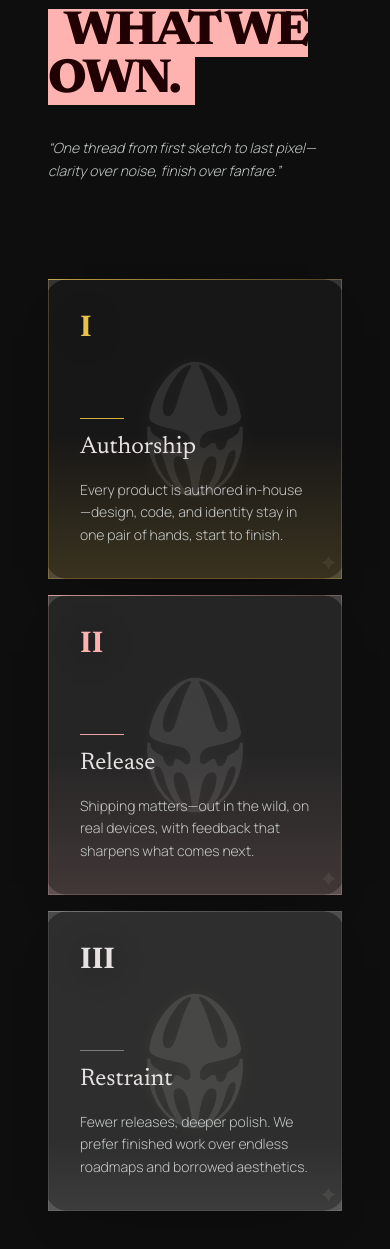
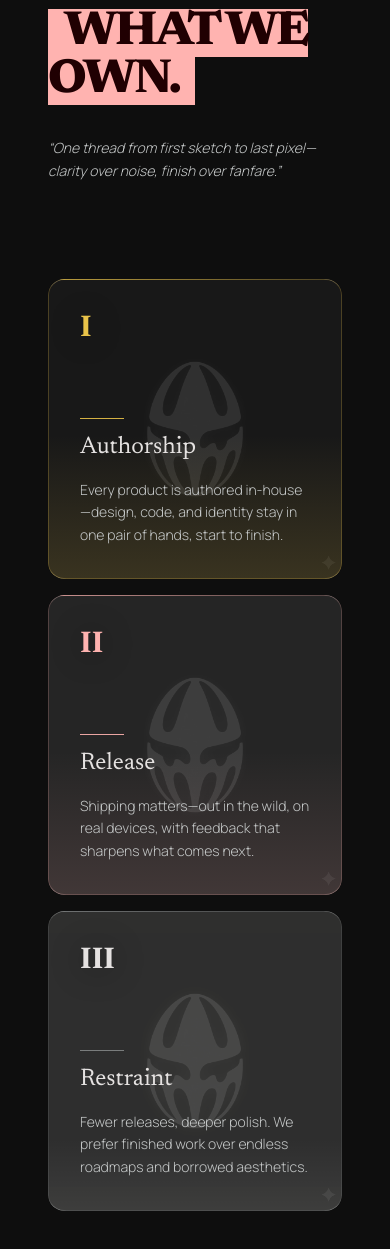
Before and after one commit to UseBehelit/behelit-web, a Next.js app: page / in a window 390 px wide. Shown: the part 2370-3619 px from the top of the page. Built offline with nearby package versions, Linux system fonts and the light colour scheme.

Commit message:
mobil update

```diff
--- a/app/components/manifesto-card.tsx
+++ b/app/components/manifesto-card.tsx
@@ -40,6 +40,7 @@ export function ManifestoCard({
     <div
       className={[
         "group/manifesto relative flex flex-col justify-between overflow-hidden p-8 md:aspect-[3/4] md:p-10",
+        "max-md:rounded-2xl md:rounded-none",
         "min-h-[300px] max-md:aspect-auto max-md:touch-manipulation max-md:active:scale-[0.99]",
         "transition-[transform,box-shadow] duration-500 ease-out motion-reduce:transition-none",
         "md:hover:-translate-y-1 motion-reduce:md:hover:translate-y-0",
--- a/app/page.tsx
+++ b/app/page.tsx
@@ -179,7 +179,10 @@ export default function Home() {
             </RevealOnScroll>
 
             <div className="grid grid-cols-1 gap-4 md:grid-cols-3 md:gap-1">
-              <RevealOnScroll delayMs={0} className="min-h-0">
+              <RevealOnScroll
+                delayMs={0}
+                className="min-h-0 max-md:overflow-hidden max-md:rounded-2xl"
+              >
                 <ManifestoCard
                   roman="I"
                   title="Authorship"
@@ -192,7 +195,10 @@ export default function Home() {
                 </ManifestoCard>
               </RevealOnScroll>
 
-              <RevealOnScroll delayMs={90} className="min-h-0">
+              <RevealOnScroll
+                delayMs={90}
+                className="min-h-0 max-md:overflow-hidden max-md:rounded-2xl"
+              >
                 <ManifestoCard
                   roman="II"
                   title="Release"
@@ -205,7 +211,10 @@ export default function Home() {
                 </ManifestoCard>
               </RevealOnScroll>
 
-              <RevealOnScroll delayMs={180} className="min-h-0">
+              <RevealOnScroll
+                delayMs={180}
+                className="min-h-0 max-md:overflow-hidden max-md:rounded-2xl"
+              >
                 <ManifestoCard
                   roman="III"
                   title="Restraint"
```
